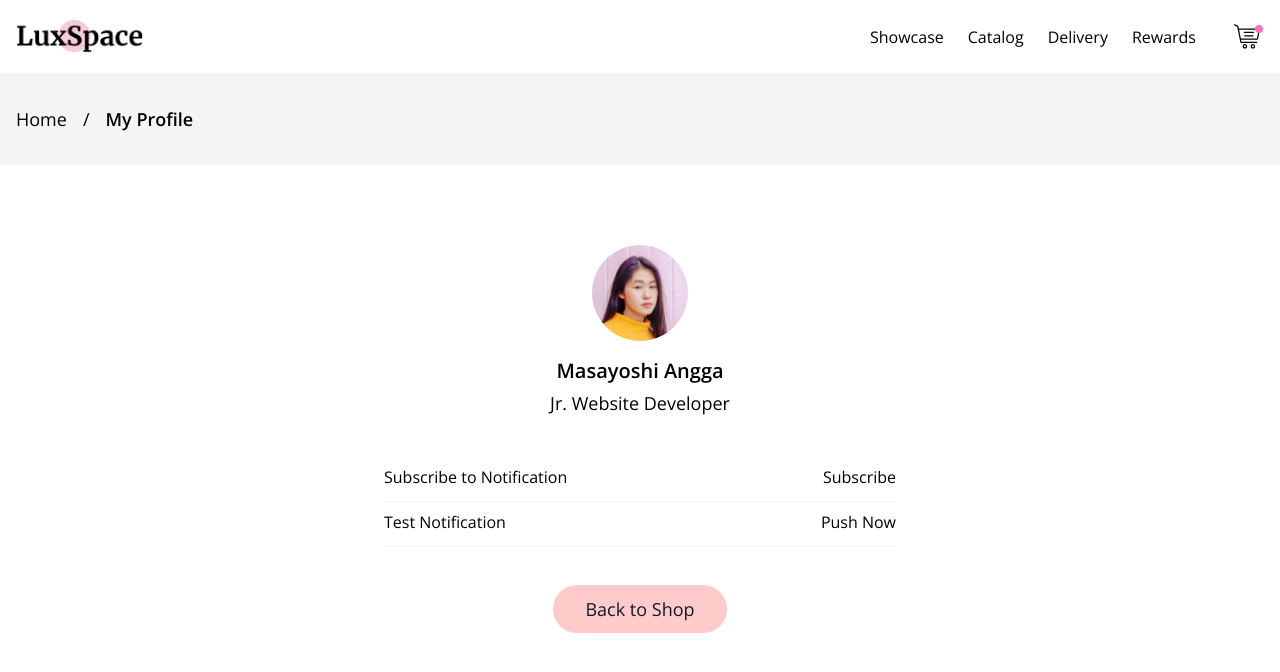
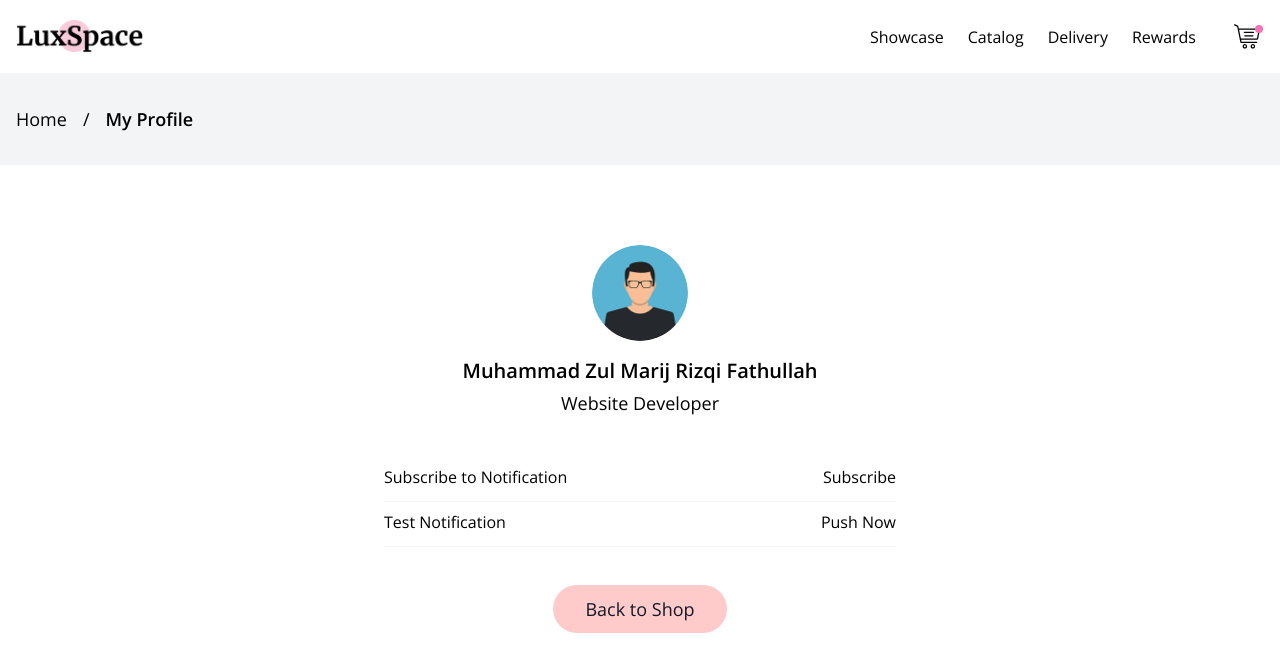
Before and after one commit to zulmarij/luxspace_pwa_bwa, a React (Create React App) app: page /profile in a window 1280 px wide. Shown: the top 672 px of the page. Built offline with nearby package versions, Linux system fonts and the light colour scheme.

Commit message:
Edit Profile

```diff
--- a/src/pages/Profile.jsx
+++ b/src/pages/Profile.jsx
@@ -187,13 +187,13 @@ const Profile = () => {
             <div className="w-full md:w-4/12 text-center">
               <div className="w-24 h-24 rounded-full overflow-hidden mx-auto mb-4 mt-20">
                 <img
-                  src="./images/content/my-profile.png"
+                  src="./images/content/user-profile.png"
                   alt="my-profile"
                   className="object-cover w-full h-full"
                 />
               </div>
-              <h2 className="text-xl font-semibold mb-1">Masayoshi Angga</h2>
-              <p className="text-lg mb-12">Jr. Website Developer</p>
+              <h2 className="text-xl font-semibold mb-1">Muhammad Zul Marij Rizqi Fathullah</h2>
+              <p className="text-lg mb-12">Website Developer</p>
             </div>
           </div>
           <ul className="max-w-full md:max-w-lg mx-auto">
```
Also changed, not shown: public/images/content/user-profile.png (added).
